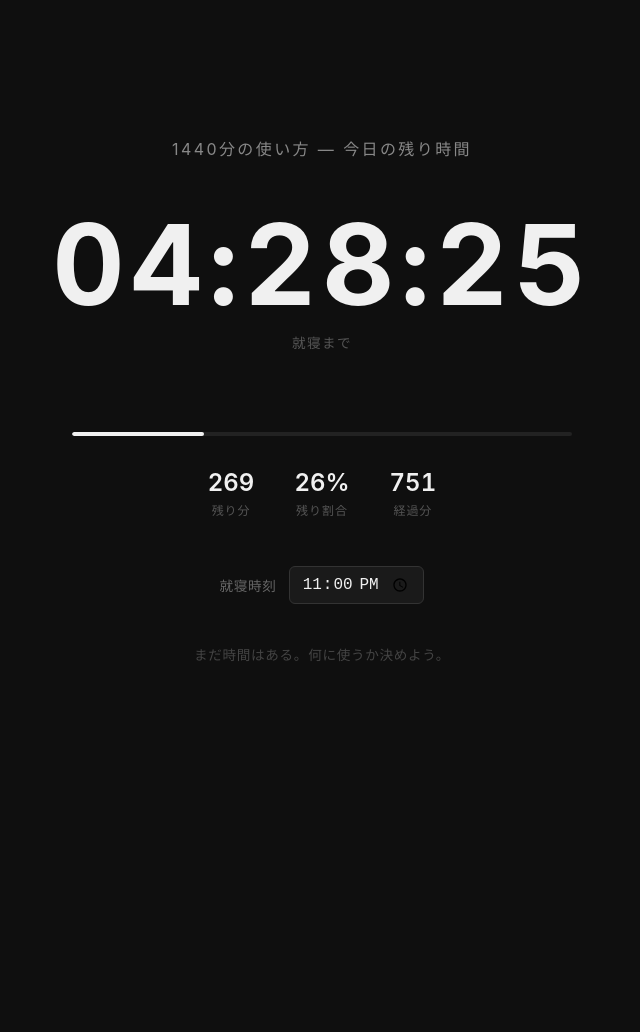
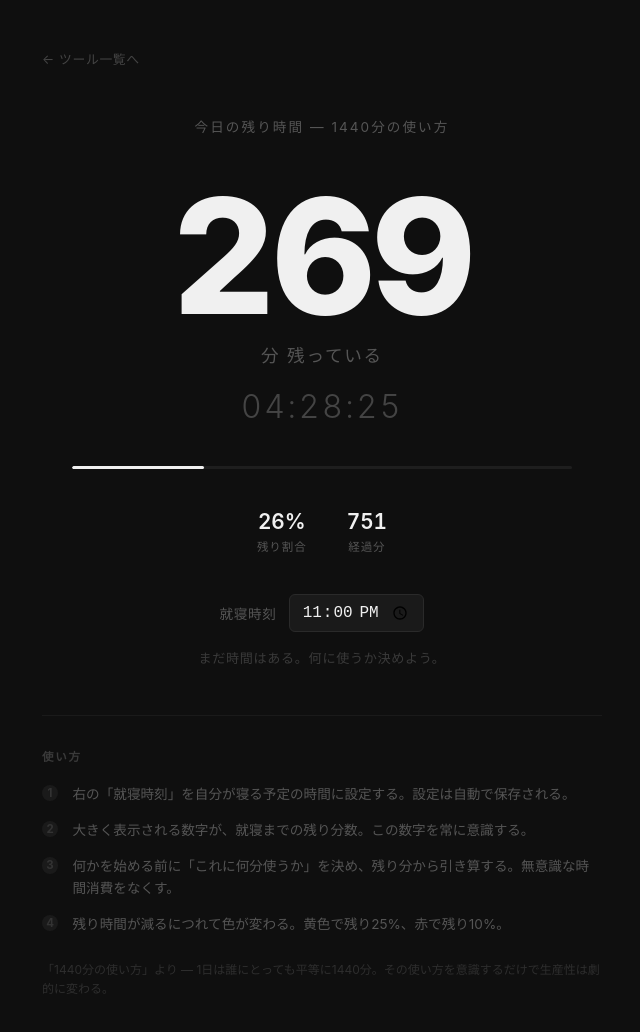
Before and after one commit to yuzinet/maximizing-reading, a plain HTML site: page tools/1440-minutes/index.html in a window 1280 px wide. Shown: the whole page, without its empty margins (318-958 px from the left). Before the commit the page ends 800 px from the top, so only its background shows below. Drawn offline with Linux system fonts and the light colour scheme.

Commit message:
Add top page and redesign 1440-minutes tool
- Add root index.html as a top page linking to all tools
- Redesign 1440-minutes: remaining minutes displayed prominently,
  HH:MM:SS as secondary info, and add usage instructions section

Co-Authored-By: Claude Sonnet 4.6 <noreply@anthropic.com>

```diff
--- a/tools/1440-minutes/index.html
+++ b/tools/1440-minutes/index.html
@@ -3,7 +3,7 @@
 <head>
   <meta charset="UTF-8">
   <meta name="viewport" content="width=device-width, initial-scale=1.0">
-  <title>1440分の使い方 - 今日の残り時間</title>
+  <title>今日の残り時間 — 1440分の使い方</title>
   <style>
     * {
       margin: 0;
@@ -19,53 +19,84 @@
       display: flex;
       flex-direction: column;
       align-items: center;
-      justify-content: center;
-      padding: 2rem;
+      padding: 3rem 2rem 4rem;
+    }
+
+    .nav {
+      width: 100%;
+      max-width: 560px;
+      margin-bottom: 3rem;
+    }
+
+    .nav a {
+      font-size: 0.8rem;
+      color: #444;
+      text-decoration: none;
+      letter-spacing: 0.05em;
+    }
+
+    .nav a:hover {
+      color: #666;
     }
 
     h1 {
-      font-size: 1rem;
+      font-size: 0.85rem;
       font-weight: 400;
       letter-spacing: 0.15em;
-      color: #888;
-      margin-bottom: 3rem;
+      color: #555;
+      margin-bottom: 2.5rem;
       text-align: center;
     }
 
-    .countdown {
+    /* ---- メイン: 残り分 ---- */
+    .main-display {
       text-align: center;
-      margin-bottom: 3rem;
+      margin-bottom: 1.25rem;
     }
 
-    .countdown-time {
-      font-size: clamp(3rem, 12vw, 7rem);
-      font-weight: 700;
-      letter-spacing: 0.05em;
+    .minutes-value {
+      font-size: clamp(5rem, 20vw, 10rem);
+      font-weight: 800;
       font-variant-numeric: tabular-nums;
       line-height: 1;
+      letter-spacing: -0.02em;
     }
 
-    .countdown-time.warning {
-      color: #f59e0b;
+    .minutes-value.warning { color: #f59e0b; }
+    .minutes-value.danger  { color: #ef4444; }
+
+    .minutes-unit {
+      font-size: 1.1rem;
+      font-weight: 400;
+      color: #555;
+      letter-spacing: 0.1em;
+      margin-top: 0.4rem;
     }
 
-    .countdown-time.danger {
-      color: #ef4444;
+    /* ---- サブ: HH:MM:SS ---- */
+    .sub-display {
+      text-align: center;
+      margin-bottom: 2.5rem;
     }
 
-    .countdown-label {
-      font-size: 0.85rem;
-      color: #555;
-      margin-top: 0.75rem;
-      letter-spacing: 0.1em;
+    .hms-value {
+      font-size: clamp(1.4rem, 5vw, 2rem);
+      font-weight: 300;
+      font-variant-numeric: tabular-nums;
+      color: #444;
+      letter-spacing: 0.08em;
     }
 
+    .hms-value.warning { color: #b97a0a; }
+    .hms-value.danger  { color: #b03030; }
+
+    /* ---- プログレスバー ---- */
     .progress-bar-wrap {
       width: min(500px, 100%);
-      height: 4px;
-      background: #222;
+      height: 3px;
+      background: #1e1e1e;
       border-radius: 2px;
-      margin: 2rem auto;
+      margin-bottom: 2.5rem;
       overflow: hidden;
     }
 
@@ -76,56 +107,52 @@
       transition: width 1s linear, background 1s;
     }
 
-    .progress-bar.warning {
-      background: #f59e0b;
-    }
+    .progress-bar.warning { background: #f59e0b; }
+    .progress-bar.danger  { background: #ef4444; }
 
-    .progress-bar.danger {
-      background: #ef4444;
-    }
-
+    /* ---- サブ統計 ---- */
     .stats {
       display: flex;
       gap: 2.5rem;
       justify-content: center;
-      margin-bottom: 3rem;
+      margin-bottom: 2.5rem;
       flex-wrap: wrap;
     }
 
-    .stat {
-      text-align: center;
-    }
+    .stat { text-align: center; }
 
     .stat-value {
-      font-size: 1.5rem;
+      font-size: 1.3rem;
       font-weight: 600;
       font-variant-numeric: tabular-nums;
     }
 
     .stat-label {
-      font-size: 0.75rem;
+      font-size: 0.72rem;
       color: #555;
       margin-top: 0.25rem;
       letter-spacing: 0.08em;
     }
 
+    /* ---- 設定 ---- */
     .setting {
       display: flex;
       align-items: center;
       gap: 0.75rem;
       flex-wrap: wrap;
       justify-content: center;
+      margin-bottom: 1rem;
     }
 
     .setting label {
       font-size: 0.85rem;
-      color: #666;
+      color: #555;
       letter-spacing: 0.05em;
     }
 
     .setting input[type="time"] {
       background: #1a1a1a;
-      border: 1px solid #333;
+      border: 1px solid #2a2a2a;
       border-radius: 6px;
       color: #f0f0f0;
       font-size: 1rem;
@@ -135,16 +162,72 @@
     }
 
     .setting input[type="time"]:focus {
-      border-color: #555;
+      border-color: #444;
     }
 
+    /* ---- メッセージ ---- */
     .message {
-      margin-top: 2.5rem;
-      font-size: 0.85rem;
-      color: #444;
+      font-size: 0.82rem;
+      color: #3a3a3a;
       text-align: center;
       min-height: 1.2em;
       letter-spacing: 0.05em;
+      margin-bottom: 3rem;
+    }
+
+    /* ---- 使い方 ---- */
+    .how-to {
+      width: min(560px, 100%);
+      border-top: 1px solid #1a1a1a;
+      padding-top: 2rem;
+    }
+
+    .how-to h2 {
+      font-size: 0.72rem;
+      letter-spacing: 0.15em;
+      color: #3a3a3a;
+      text-transform: uppercase;
+      margin-bottom: 1.25rem;
+    }
+
+    .how-to ol {
+      list-style: none;
+      counter-reset: step;
+      display: flex;
+      flex-direction: column;
+      gap: 0.9rem;
+    }
+
+    .how-to ol li {
+      counter-increment: step;
+      display: flex;
+      gap: 0.9rem;
+      font-size: 0.85rem;
+      color: #555;
+      line-height: 1.6;
+    }
+
+    .how-to ol li::before {
+      content: counter(step);
+      font-size: 0.72rem;
+      font-weight: 700;
+      color: #333;
+      background: #1a1a1a;
+      border-radius: 50%;
+      width: 1.4em;
+      height: 1.4em;
+      display: flex;
+      align-items: center;
+      justify-content: center;
+      flex-shrink: 0;
+      margin-top: 0.1em;
+    }
+
+    .book-ref {
+      margin-top: 1.5rem;
+      font-size: 0.75rem;
+      color: #2e2e2e;
+      line-height: 1.6;
     }
 
     .done-message {
@@ -156,11 +239,19 @@
 </head>
 <body>
 
-  <h1>1440分の使い方 — 今日の残り時間</h1>
+  <div class="nav">
+    <a href="../../index.html">← ツール一覧へ</a>
+  </div>
 
-  <div class="countdown">
-    <div class="countdown-time" id="countdown">--:--:--</div>
-    <div class="countdown-label">就寝まで</div>
+  <h1>今日の残り時間 — 1440分の使い方</h1>
+
+  <div class="main-display">
+    <div class="minutes-value" id="minutes-left">--</div>
+    <div class="minutes-unit">分 残っている</div>
+  </div>
+
+  <div class="sub-display">
+    <div class="hms-value" id="countdown">--:--:--</div>
   </div>
 
   <div class="progress-bar-wrap">
@@ -168,10 +259,6 @@
   </div>
 
   <div class="stats">
-    <div class="stat">
-      <div class="stat-value" id="minutes-left">--</div>
-      <div class="stat-label">残り分</div>
-    </div>
     <div class="stat">
       <div class="stat-value" id="percent-left">--%</div>
       <div class="stat-label">残り割合</div>
@@ -189,16 +276,29 @@
 
   <div class="message" id="message"></div>
 
+  <div class="how-to">
+    <h2>使い方</h2>
+    <ol>
+      <li>右の「就寝時刻」を自分が寝る予定の時間に設定する。設定は自動で保存される。</li>
+      <li>大きく表示される数字が、就寝までの残り分数。この数字を常に意識する。</li>
+      <li>何かを始める前に「これに何分使うか」を決め、残り分から引き算する。無意識な時間消費をなくす。</li>
+      <li>残り時間が減るにつれて色が変わる。黄色で残り25%、赤で残り10%。</li>
+    </ol>
+    <p class="book-ref">
+      「1440分の使い方」より — 1日は誰にとっても平等に1440分。その使い方を意識するだけで生産性は劇的に変わる。
+    </p>
+  </div>
+
   <script>
     const DEFAULT_START = "06:00";
 
-    const countdownEl = document.getElementById("countdown");
-    const progressEl = document.getElementById("progress");
     const minutesLeftEl = document.getElementById("minutes-left");
+    const countdownEl   = document.getElementById("countdown");
+    const progressEl    = document.getElementById("progress");
     const percentLeftEl = document.getElementById("percent-left");
-    const elapsedEl = document.getElementById("elapsed");
-    const bedtimeInput = document.getElementById("bedtime");
-    const messageEl = document.getElementById("message");
+    const elapsedEl     = document.getElementById("elapsed");
+    const bedtimeInput  = document.getElementById("bedtime");
+    const messageEl     = document.getElementById("message");
 
     const STORAGE_KEY = "maximizing-reading-bedtime";
 
@@ -214,26 +314,25 @@
       return { h, m };
     }
 
+    function getBedtimeMinutes() {
+      const val = bedtimeInput.value || "23:00";
+      const { h, m } = parseTime(val);
+      return h * 60 + m;
+    }
+
     function getStartMinutes() {
       const { h, m } = parseTime(DEFAULT_START);
       return h * 60 + m;
-    }
-
-    function getBedtimeMinutes() {
-      const val = bedtimeInput.value || "23:00";
-      const { h, m } = parseTime(val);
-      let mins = h * 60 + m;
-      return mins;
     }
 
     function pad(n) {
       return String(n).padStart(2, "0");
     }
 
-    function getMessages(remainingMins) {
+    function getMessage(remainingMins) {
       if (remainingMins > 240) return "まだ時間はある。何に使うか決めよう。";
       if (remainingMins > 120) return "残り2時間以上。集中できるラストスパート。";
-      if (remainingMins > 60)  return "残り1時間以上。今日一番大事なことに使おう。";
+      if (remainingMins > 60)  return "残り1時間超。今日一番大事なことに使おう。";
       if (remainingMins > 30)  return "残り30分超。ルーティンを終わらせよう。";
       if (remainingMins > 10)  return "あと少し。明日の準備を。";
       if (remainingMins > 0)   return "もう休む時間だ。";
@@ -245,27 +344,23 @@
       const nowMins = now.getHours() * 60 + now.getMinutes();
       const nowSecs = now.getSeconds();
 
-      const bedMins = getBedtimeMinutes();
+      const bedMins   = getBedtimeMinutes();
       const startMins = getStartMinutes();
 
-      // 総活動時間 (start → bed, 翌日にまたぐ場合も考慮)
       let totalMins = bedMins - startMins;
       if (totalMins <= 0) totalMins += 1440;
 
-      // 残り時間 (now → bed)
       let remainingMins = bedMins - nowMins;
       if (remainingMins < 0) remainingMins += 1440;
 
       const remainingSecs = remainingMins * 60 - nowSecs;
 
       if (remainingSecs <= 0) {
-        countdownEl.textContent = "00:00:00";
-        progressEl.style.width = "0%";
-        minutesLeftEl.textContent = "0";
-        percentLeftEl.textContent = "0%";
         document.body.innerHTML = `<p class="done-message">お疲れ様でした。今日も1440分を生き切った。</p>`;
         return;
       }
+
+      minutesLeftEl.textContent = remainingMins;
 
       const dispH = Math.floor(remainingSecs / 3600);
       const dispM = Math.floor((remainingSecs % 3600) / 60);
@@ -277,15 +372,14 @@
 
       const elapsedMins = totalMins - remainingMins;
       elapsedEl.textContent = elapsedMins > 0 ? elapsedMins : 0;
-      minutesLeftEl.textContent = remainingMins;
       percentLeftEl.textContent = Math.round(pct) + "%";
 
-      // 色
       const colorClass = pct <= 10 ? "danger" : pct <= 25 ? "warning" : "";
-      countdownEl.className = "countdown-time " + colorClass;
-      progressEl.className = "progress-bar " + colorClass;
+      minutesLeftEl.className = "minutes-value " + colorClass;
+      countdownEl.className   = "hms-value " + colorClass;
+      progressEl.className    = "progress-bar " + colorClass;
 
-      messageEl.textContent = getMessages(remainingMins);
+      messageEl.textContent = getMessage(remainingMins);
     }
 
     tick();
```
Also changed, not shown: index.html (added, +164 -0 lines).
